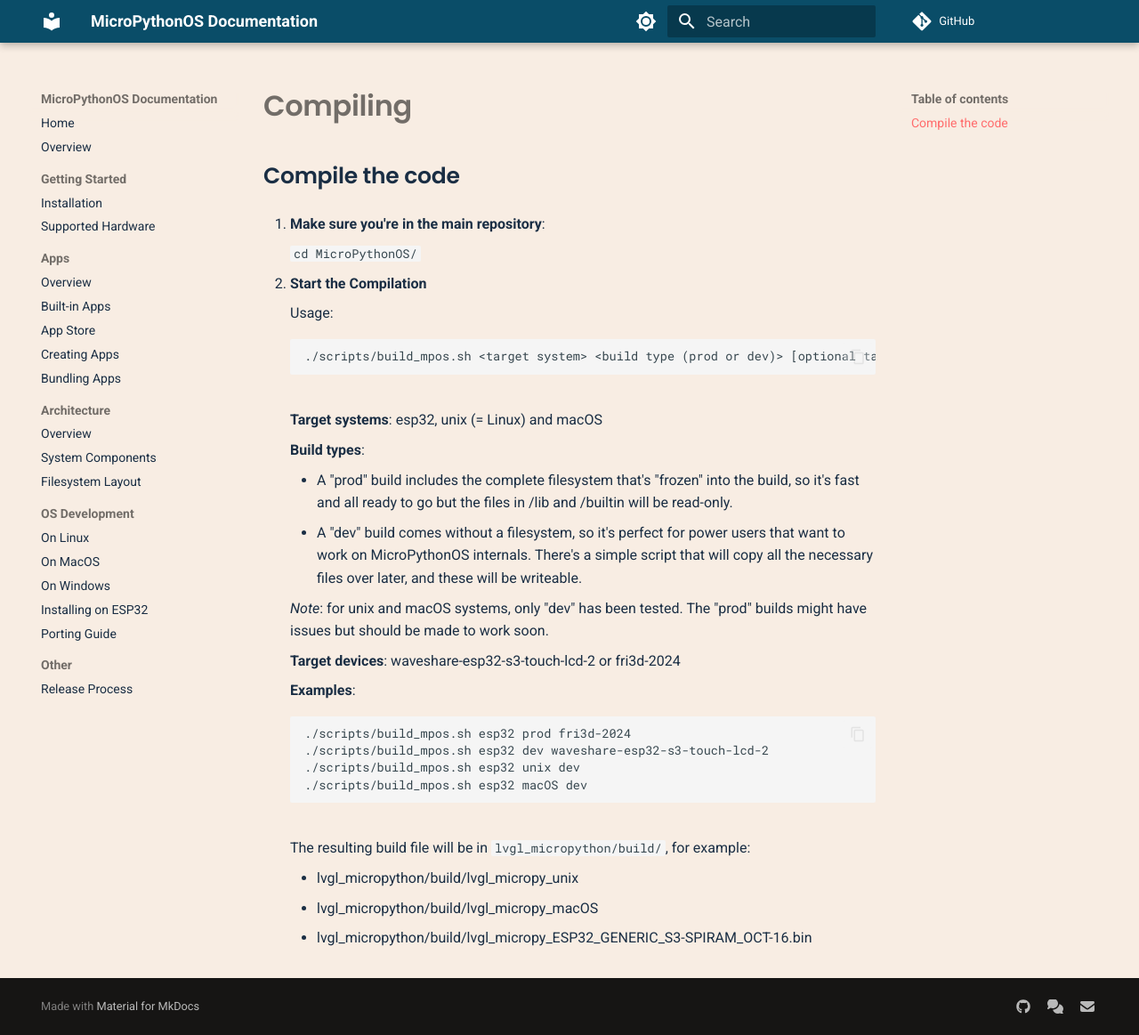
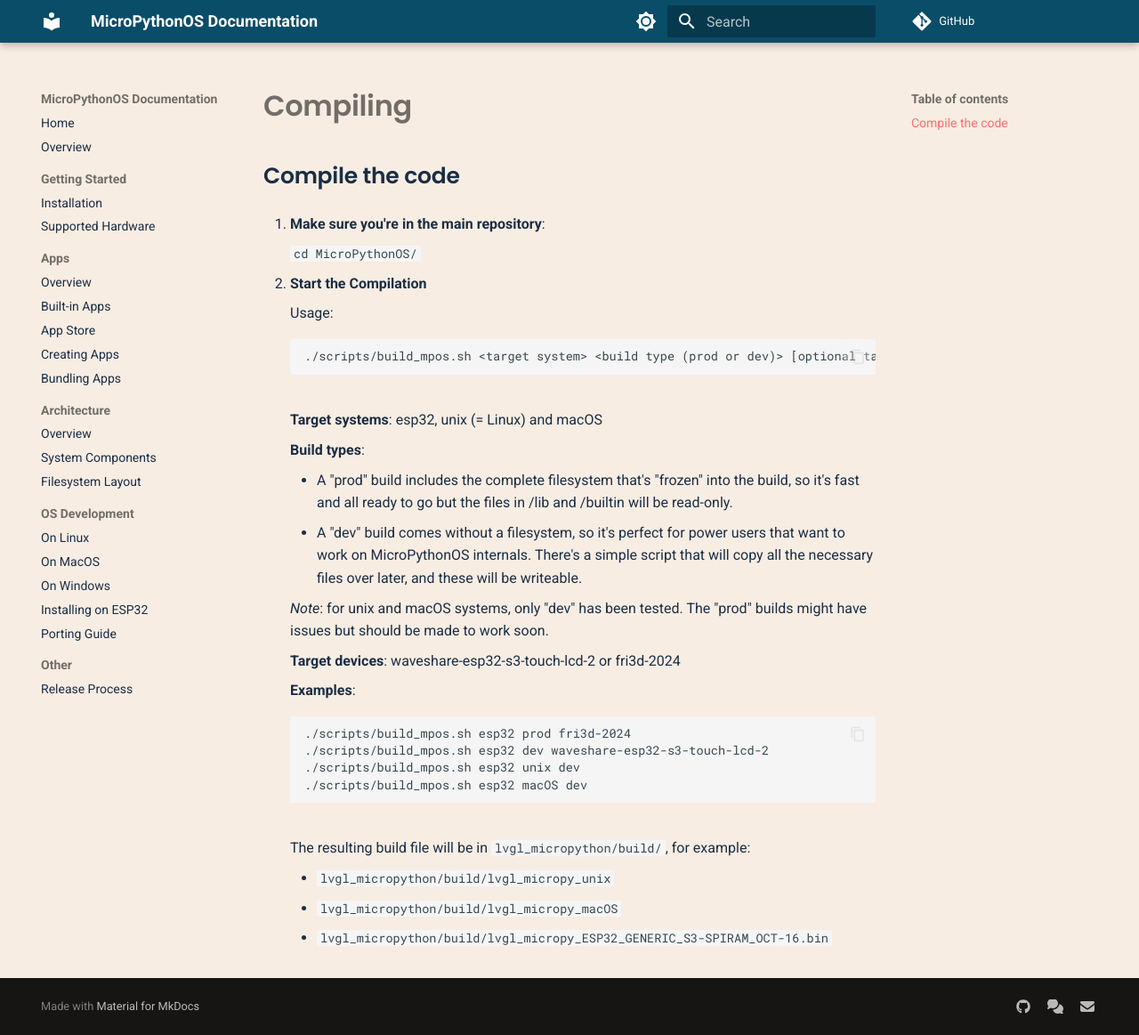
Before and after one commit to MicroPythonOS/docs, an MkDocs documentation site: the page built from docs/os-development/compiling.md, in a window 1280 px wide and 1163 px high. Shown: the whole window at 89% size. Built offline with MkDocs 1.6.1 and Material for MkDocs 9.7.7, drawn with Linux system fonts in a browser that asks for light colours; comment, search, counter and statistics services are not loaded.

Commit message:
update docs

```diff
--- a/docs/os-development/compiling.md
+++ b/docs/os-development/compiling.md
@@ -40,6 +40,6 @@
 
     The resulting build file will be in `lvgl_micropython/build/`, for example:
 
-    - lvgl_micropython/build/lvgl_micropy_unix
-    - lvgl_micropython/build/lvgl_micropy_macOS
-    - lvgl_micropython/build/lvgl_micropy_ESP32_GENERIC_S3-SPIRAM_OCT-16.bin
+    - `lvgl_micropython/build/lvgl_micropy_unix`
+    - `lvgl_micropython/build/lvgl_micropy_macOS`
+    - `lvgl_micropython/build/lvgl_micropy_ESP32_GENERIC_S3-SPIRAM_OCT-16.bin`
```
